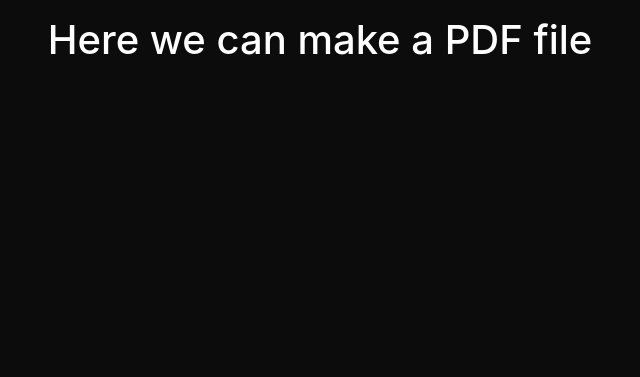
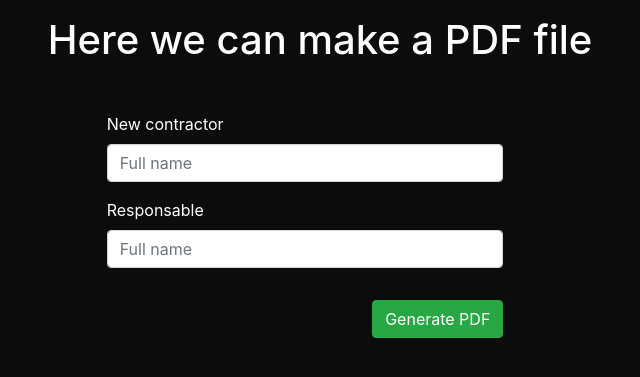
Before and after one commit to RobertoPadilla/mpdf, a CodeIgniter 4 app: template app/Views/home.php in a window 1280 px wide. Shown: the top 377 px of the page, without its empty margins (320-960 px from the left). Run offline with PHP 8.4 and a stand-in for CodeIgniter, Linux system fonts and the light colour scheme; the template is opened without the code that fills it, so the values that code supplies are empty; some libraries are stand-ins or nearby versions.

Commit message:
Se añadió el formulario en la pagina de inicio
Por ahora el formulario redirige a una página vacia, pero en esta página se construirá, con especicaciones de la propia libreria, el documento que será mostrado al final.

```diff
--- a/app/Config/Routes.php
+++ b/app/Config/Routes.php
@@ -31,6 +31,7 @@ $routes->setAutoRoute(true);
 // We get a performance increase by specifying the default
 // route since we don't have to scan directories.
 $routes->get('/', 'Home::index');
+$routes->add('/pdf', 'pdfController::index');
 
 /**
  * --------------------------------------------------------------------
--- a/app/Views/home.php
+++ b/app/Views/home.php
@@ -9,5 +9,22 @@
 </head>
 <body>
 	<h1 class="text-center text-white mt-3">Here we can make a PDF file</h1>
+	<div class="row mt-5" style="max-width: 100%">
+		<div class="col"></div>
+		<div class="col-4 text-white">
+			<form method="post" action="http://mpdf.test/pdf">
+				<div class="form-group">
+					<label for="formGroupExampleInput">New contractor</label>
+					<input type="text" class="form-control" id="formContractorName" name="formContractorName" placeholder="Full name" required>
+				</div>
+				<div class="form-group">
+					<label for="formGroupExampleInput2">Responsable</label>
+					<input type="text" class="form-control" id="formResponsableName" name="formResponsableName" placeholder="Full name" required>
+				</div>
+				<button type="submit" class="btn btn-success float-right mt-3">Generate PDF</button>
+			</form>
+		</div>
+		<div class="col"></div>
+	</div>
 </body>
 </html>
```
Also changed, not shown: app/Controllers/pdfController.php (added, +14 -0 lines), app/Views/pdf.php (added, +12 -0 lines).
